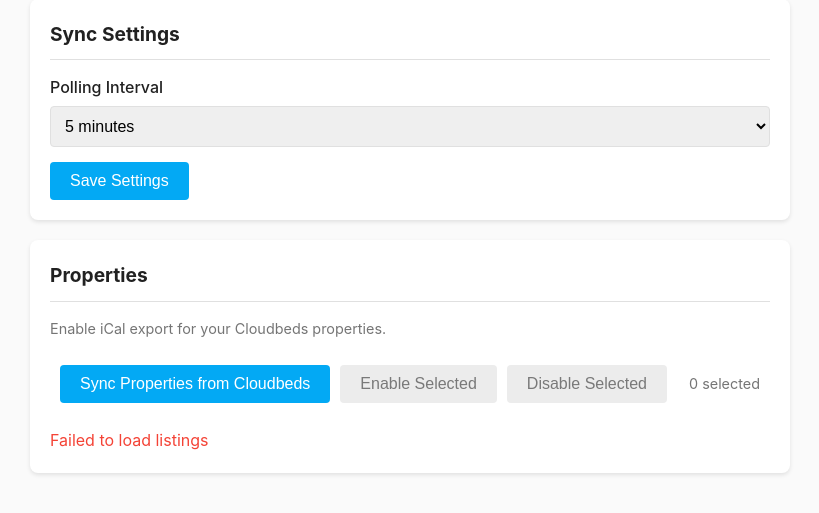
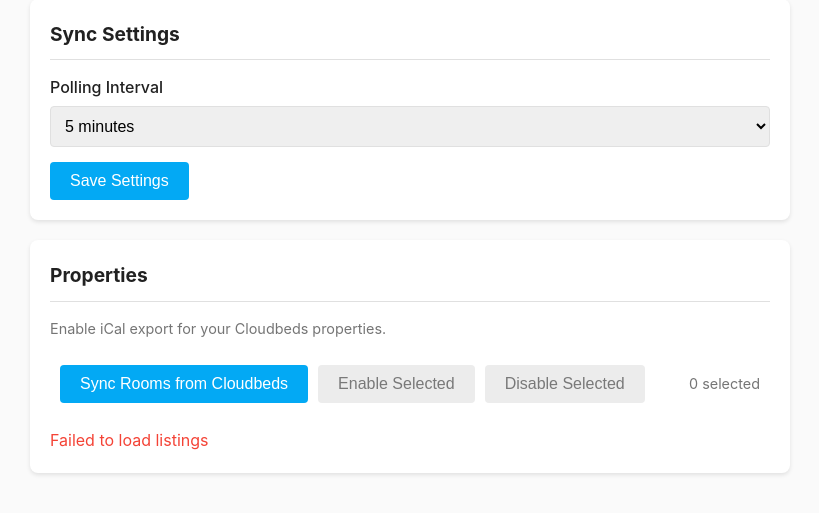
Before and after one commit to tykeal/homeassistant-rentalsync-bridge, a Python web app: template src/templates/admin.html in a window 1280 px wide. Shown: the part 454-967 px from the top of the page, without its empty margins (230-1049 px from the left). Run offline with Jinja, Linux system fonts and the light colour scheme; the template is opened without the code that fills it, so the values that code supplies are empty.

Commit message:
Feat: rename sync button to 'Sync Rooms from Cloudbeds' (T022)
Update admin UI to reflect room-level sync:
- Rename button text from 'Sync Properties' to 'Sync Rooms'
- Update empty state message to match
- Include room sync counts in result alert

Signed-off-by: Andrew Grimberg <tykeal@bardicgrove.org>

```diff
--- a/src/static/js/admin.js
+++ b/src/static/js/admin.js
@@ -251,18 +251,19 @@ async function syncPropertiesFromCloudbeds() {
         }, 2000);
 
         // Show result and refresh listings
-        alert(`${result.message}\nCreated: ${result.created}, Updated: ${result.updated}`);
+        const roomsMsg = result.rooms_created !== undefined ? `\nRooms Created: ${result.rooms_created}, Rooms Updated: ${result.rooms_updated}` : '';
+        alert(`${result.message}\nProperties Created: ${result.created}, Updated: ${result.updated}${roomsMsg}`);
         await loadListings();
     } catch (error) {
         btn.textContent = originalText;
         btn.disabled = false;
-        alert(`Failed to sync properties: ${error.message}`);
+        alert(`Failed to sync: ${error.message}`);
     }
 }
 
 function renderListings(listings) {
     if (listings.length === 0) {
-        elements.listingsContainer.innerHTML = '<p class="loading">No listings found. Click "Sync Properties from Cloudbeds" to populate.</p>';
+        elements.listingsContainer.innerHTML = '<p class="loading">No listings found. Click "Sync Rooms from Cloudbeds" to populate.</p>';
         updateBulkButtons();
         return;
     }
--- a/src/templates/admin.html
+++ b/src/templates/admin.html
@@ -102,7 +102,7 @@ SPDX-License-Identifier: Apache-2.0
             <h2>Properties</h2>
             <p class="description">Enable iCal export for your Cloudbeds properties.</p>
             <div class="bulk-actions">
-                <button id="sync-properties-btn" class="btn primary">Sync Properties from Cloudbeds</button>
+                <button id="sync-properties-btn" class="btn primary">Sync Rooms from Cloudbeds</button>
                 <button id="bulk-enable-btn" class="btn secondary" disabled>Enable Selected</button>
                 <button id="bulk-disable-btn" class="btn secondary" disabled>Disable Selected</button>
                 <span id="selected-count" class="selected-info">0 selected</span>
```
